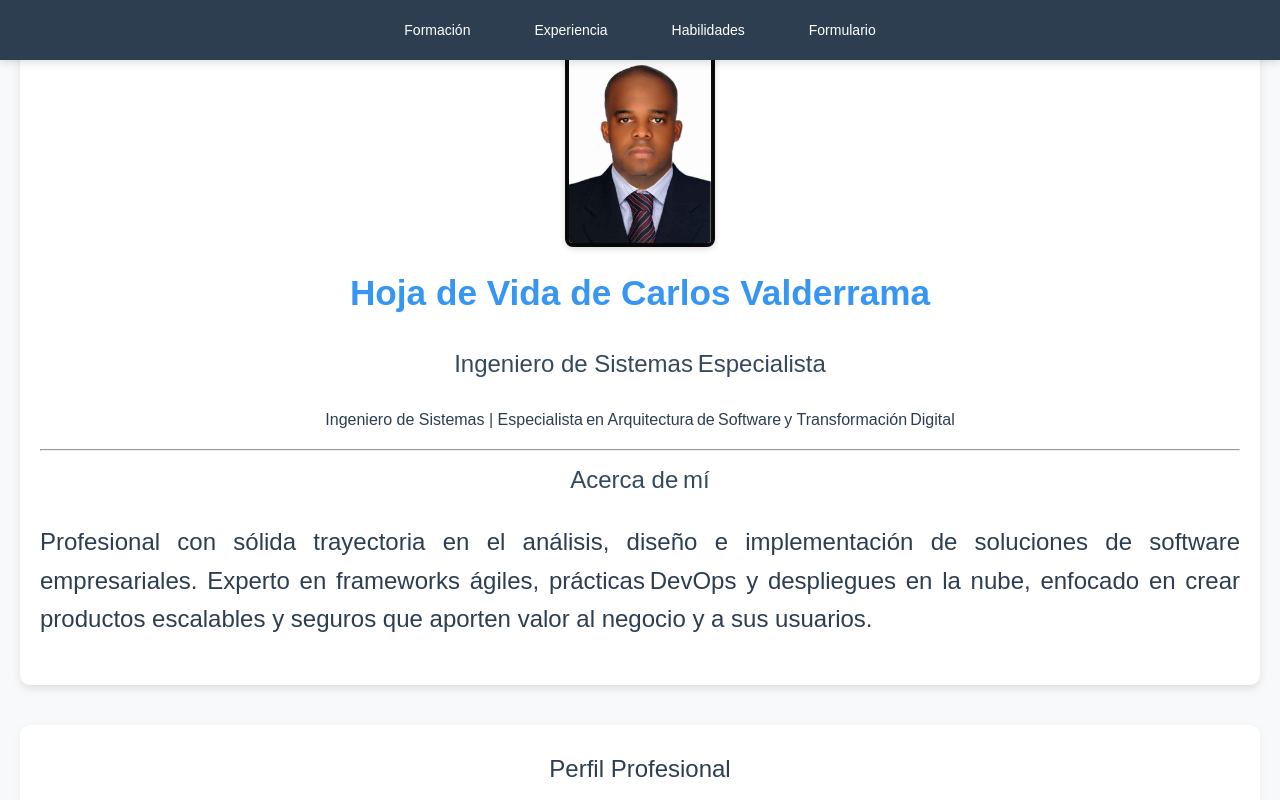
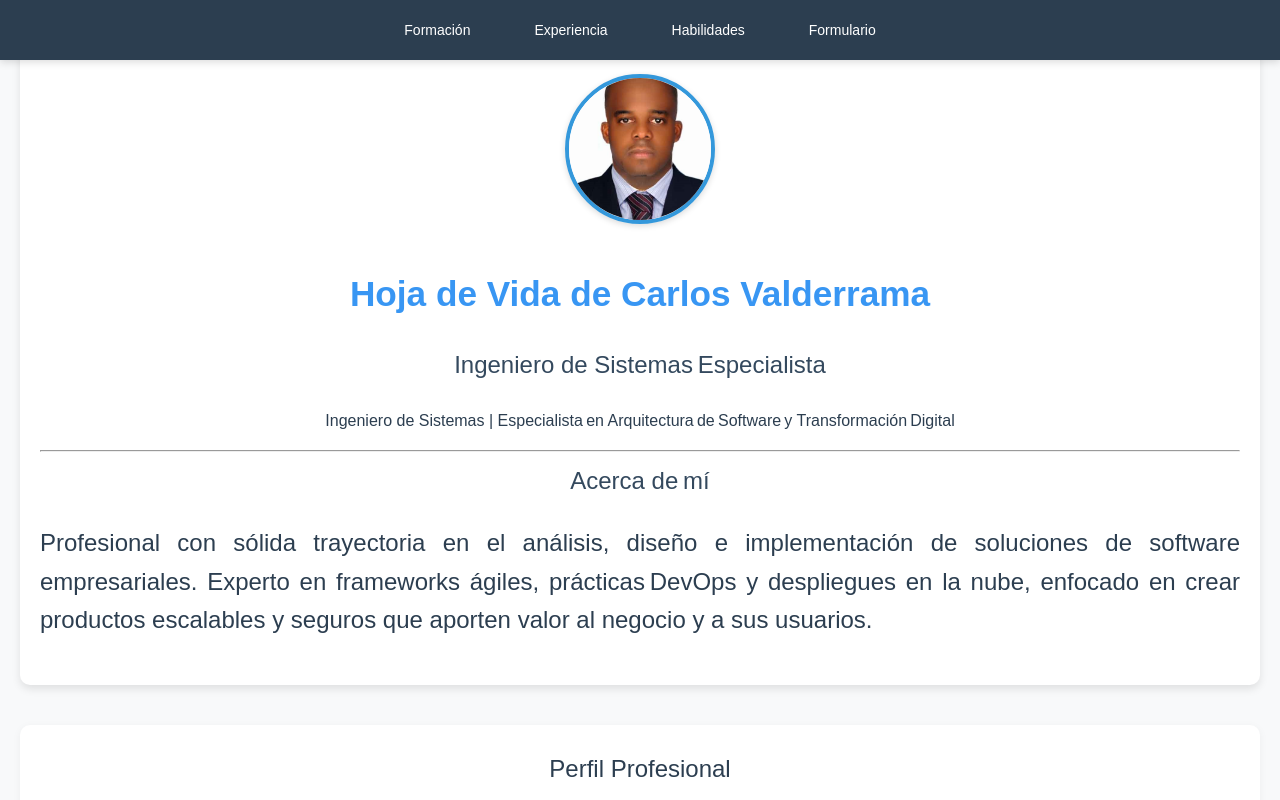
Before and after one commit to carlosvalde2025/HV, a plain HTML site: page index.html in a window 1280 px wide. Shown: the top 800 px of the page. Drawn offline with Linux system fonts and the light colour scheme.

Commit message:
actualizacion css

```diff
--- a/css/styles.css
+++ b/css/styles.css
@@ -366,11 +366,3 @@ footer {
     height: auto;
 
 }
-.foto-perfil {
-  width: 150px;
-  height: auto;
-  border-radius: 8px;
-  border: 4px solid #080808;
-  display: inline-block;
-  margin: 0;
-}
```
